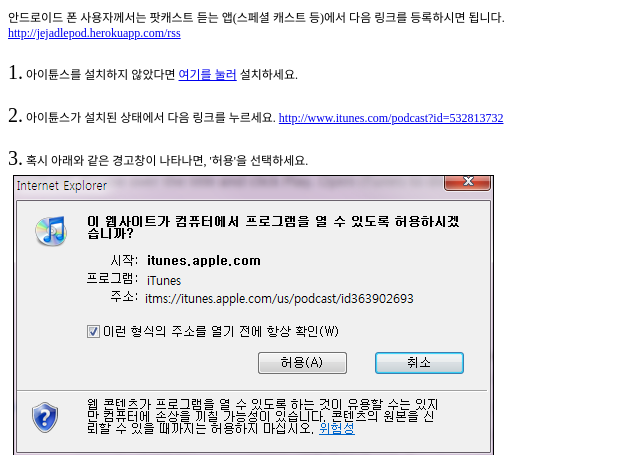
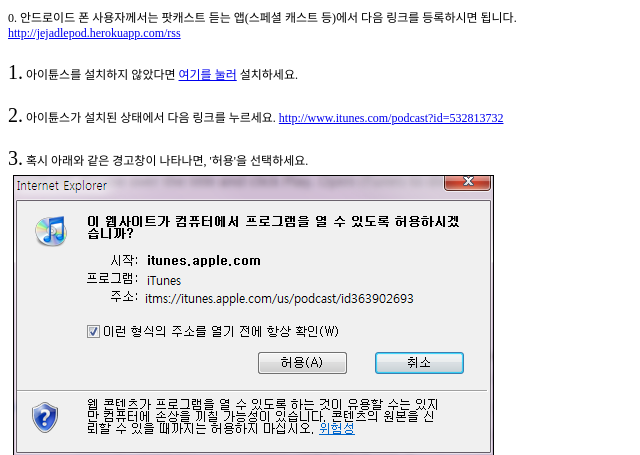
Before and after one commit to raccoonyy/jejadle-podcast, a Django app: page / in a window 1280 px wide. Shown: the top 455 px of the page, without its empty margins (0-640 px from the left). Run offline with Django 3.2, Linux system fonts and the light colour scheme; parts of the project's set-up code (start-up, migrations or seed data) failed here and were passed over.

Commit message:
modified guide for android user

```diff
--- a/templates/main.html
+++ b/templates/main.html
@@ -21,7 +21,7 @@
 </HEAD>
 
 <BODY>
-    <p>안드로이드 폰 사용자께서는 팟캐스트 듣는 앱(스페셜 캐스트 등)에서 다음 링크를 등록하시면 됩니다.<br /><a href="jejadlepod.herokuapp.com/rss">http://jejadlepod.herokuapp.com/rss</a>
+    <p><span class="nun">0.</span> 안드로이드 폰 사용자께서는 팟캐스트 듣는 앱(스페셜 캐스트 등)에서 다음 링크를 등록하시면 됩니다.<br /><a href="jejadlepod.herokuapp.com/rss">http://jejadlepod.herokuapp.com/rss</a>
     <p><span class="num">1.</span> 아이튠스를 설치하지 않았다면 <a href="http://www.apple.com/itunes/download/">여기를 눌러</a> 설치하세요.</p>
     <p><span class="num">2.</span> 아이튠스가 설치된 상태에서 다음 링크를 누르세요. <a href="http://www.itunes.com/podcast?id=532813732">http://www.itunes.com/podcast?id=532813732</a></p>
     <p><span class="num">3.</span> 혹시 아래와 같은 경고창이 나타나면, '허용'을 선택하세요.<br />
```
